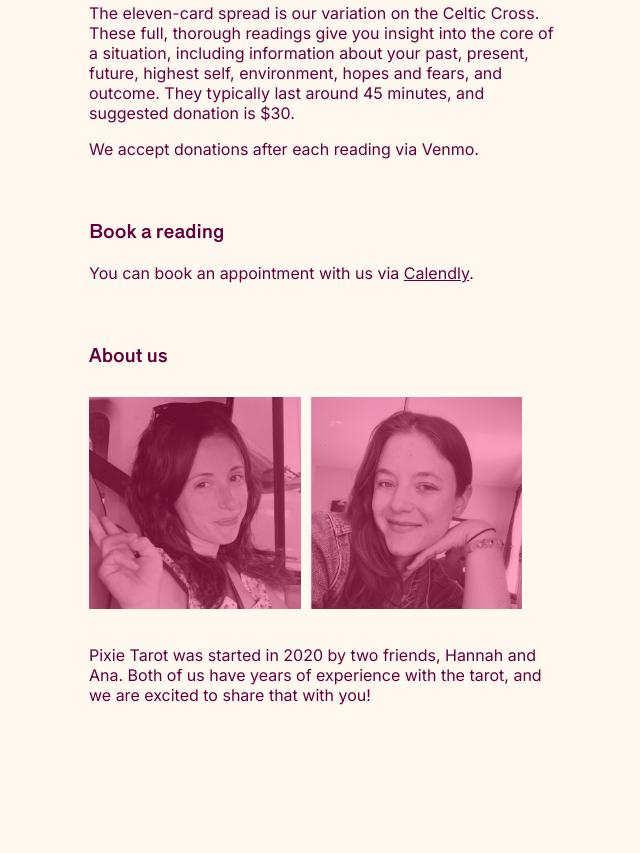
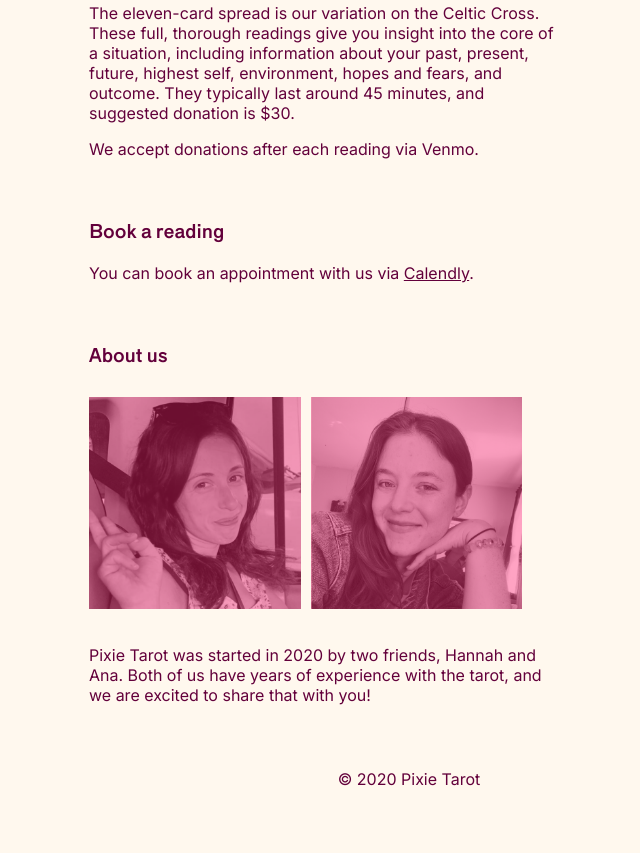
Before and after one commit to awanderingorill/pixie-tarot, a Gatsby site: page / in a window 1280 px wide. Shown: the part 869-1722 px from the top of the page, without its empty margins (231-871 px from the left). Before the commit the page ends 1638 px from the top, so only its background shows below. Built offline with nearby package versions, Linux system fonts and the light colour scheme; Gatsby itself is replaced by a stand-in of ours.

Commit message:
Add footer

```diff
--- a/src/pages/index.js
+++ b/src/pages/index.js
@@ -107,6 +107,12 @@ const Pics = styled.div`
   margin-bottom: 2em;
 `
 
+const Footer = styled.footer`
+  align-self: center;
+  text-align: center;
+  padding-bottom: 4em;
+`
+
 export default function Home() {
   return (
     <>
@@ -157,6 +163,9 @@ export default function Home() {
           </Content>
         </Section>
       </ContentWrapper>
+      <Footer>
+      © {new Date().getFullYear()} Pixie Tarot
+      </Footer>
     </Wrapper>
     </>
   );
```
